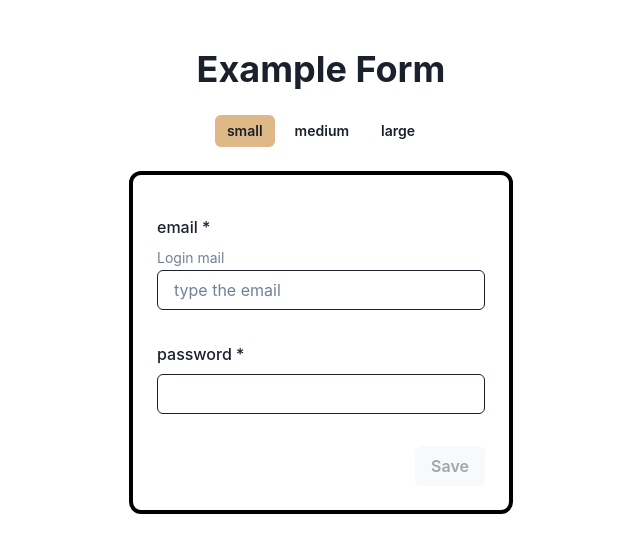
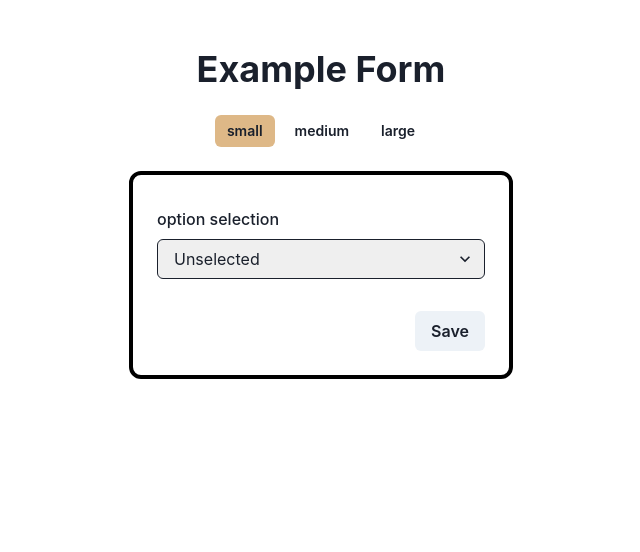
Before and after one commit to juancarloselorriaga/react-formatge, a React (Vite) app: page / in a window 1280 px wide. Shown: the top 552 px of the page, without its empty margins (319-959 px from the left). Built offline with nearby package versions, Linux system fonts and the light colour scheme.

Commit message:
chore: Updates dev form

```diff
--- a/src/forms/DevForm.tsx
+++ b/src/forms/DevForm.tsx
@@ -2,11 +2,10 @@ import { StackProps } from '@chakra-ui/react'
 import { FormFieldType, OnFormSubmit } from '../types'
 import React, { FC } from 'react'
 import FormWrapper from '../_layout/FormWrapper'
-import { formValidationRgx } from '../helpers/rgx'
+import OptionSelectionComponent from '../_components/OptionSelection/OptionSelectionComponent'
 
 export type DevFormFields = {
-  email: string
-  password: string
+  optionSelection: string
 }
 
 interface DevFormComponentProps extends StackProps {
@@ -19,35 +18,18 @@ interface DevFormComponentProps extends StackProps {
 const DevFormComponent: FC<DevFormComponentProps> = ( { data, buttonLabel, onFormSubmit, ...props } ) => {
 
   const inputFields: FormFieldType<DevFormFields>[] = [
-   {
-      componentType: 'input',
-      name: 'email',
-      label: 'email',
-      placeholder: 'type the email',
-      helperText: 'Login mail',
-      initialValue: '',
-      validation: {
-        required: true,
-        validator: {
-          regEx: formValidationRgx.email,
-          error: 'Invalid email format'
-        }
-      }
-    },
     {
-      componentType: 'input',
-      name: 'password',
-      label: 'password',
-      type: 'password',
-      initialValue: '',
-      validation: {
-        required: true,
-        validator: {
-          regEx: formValidationRgx.limitChars(4, 25),
-          error: 'The password must be 4 valid character long'
-        }
-      }
-    },
+      componentType: 'component',
+      name: 'optionSelection',
+      label: 'option selection',
+      initialValue: 'unselected',
+      component: (
+        <OptionSelectionComponent items={[
+          {label: 'Unselected', value: 'unselected'},
+          {label: 'Selected', value: 'selected'}
+        ]} />
+      )
+    }
   ]
 
   const handleOnFormSubmit = async ( updatedData: Partial<DevFormFields> ) => {
```
